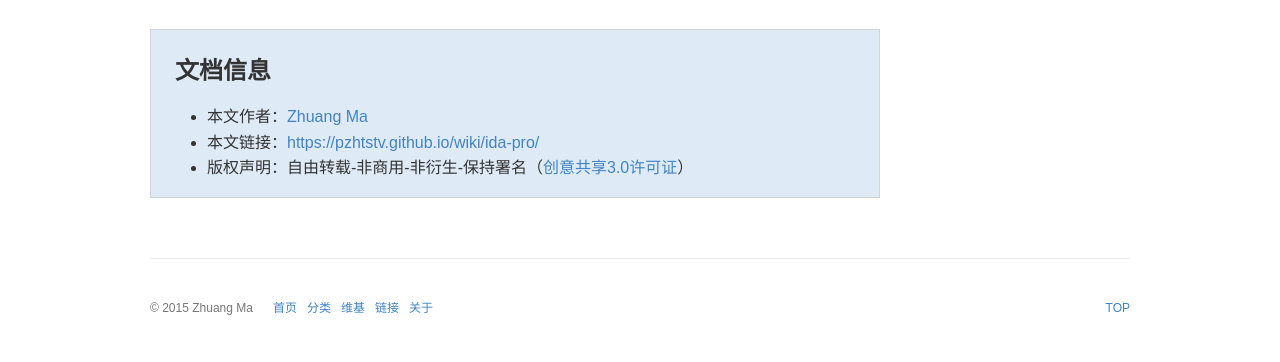
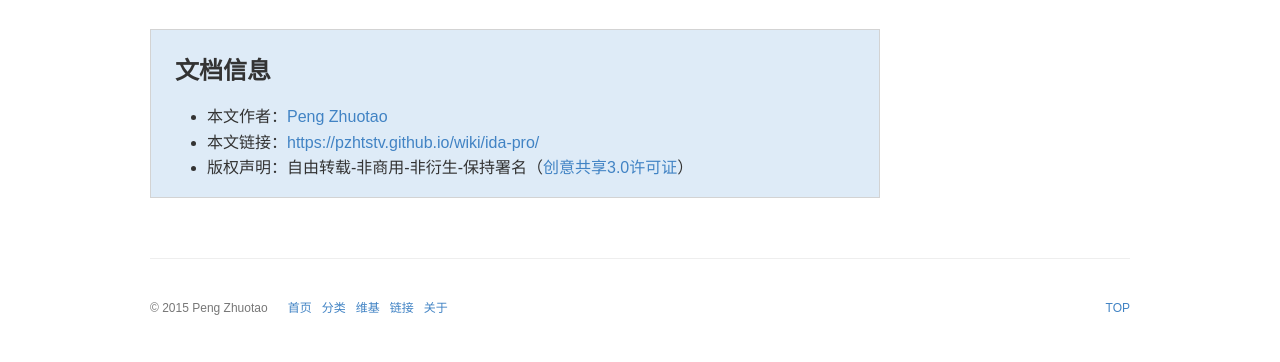
Before and after one commit to pzhtstv/pzhtstv.github.io, a Jekyll site: the page built from _wiki/ida-pro.md, in a window 1280 px wide. Shown: the part 647-1009 px from the top of the page. Built offline with Jekyll 4.4.1, drawn with Linux system fonts in a browser that asks for light colours; some web fonts are replaced; comment, search, counter and statistics services are not loaded; a style sheet for code colours, icons or effects is not loaded.

Commit message:
Update _config.yml

```diff
--- a/_config.yml
+++ b/_config.yml
@@ -38,12 +38,12 @@ highlight_theme: github
 # ---------------- #
 #      Author      #
 # ---------------- #
-author: Zhuang Ma
+author: Peng Zhuotao
 organization:
 organization_url:
-github_username: mzlogin
-location: Wuhan, China
-email: chumpma@gmail.com
+github_username: pzhtstv
+location: Guangzhou, China
+email: pzhtstv@gmail.com
 
 # ---------------- #
 #    Navigation    #
```
